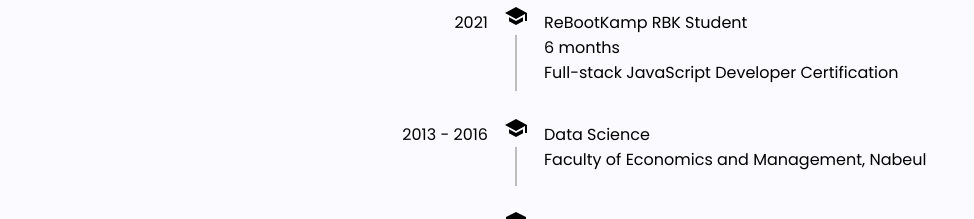
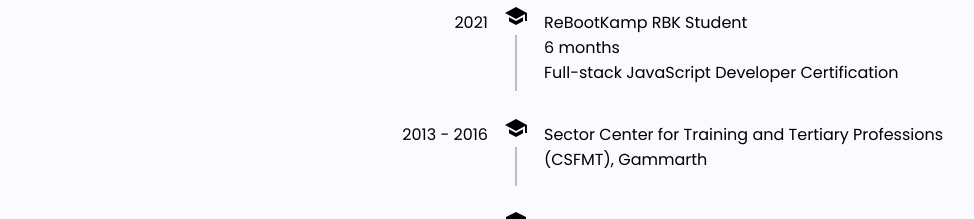
Before and after one commit to slimkhemiri/PortFolio, a React (Create React App) app: page / in a window 1280 px wide. Shown: the part 3280-3499 px from the top of the page, without its empty margins (124-1098 px from the left). Built offline with nearby package versions, Linux system fonts and the light colour scheme.

Commit message:
add Education

```diff
--- a/src/components/Education/Education.js
+++ b/src/components/Education/Education.js
@@ -92,10 +92,10 @@
               <TimelineConnector />
             </TimelineSeparator>
             <TimelineContent>
-              <div class="timelineHeading">Data Science</div>
+              {/* <div class="timelineHeading">Data Science</div> */}
               <div class="timelineSubheading"></div>
               <div class="timelineText">
-                Faculty of Economics and Management, Nabeul
+              Sector Center for Training and Tertiary Professions (CSFMT), Gammarth
               </div>
             </TimelineContent>
           </TimelineItem>
```
